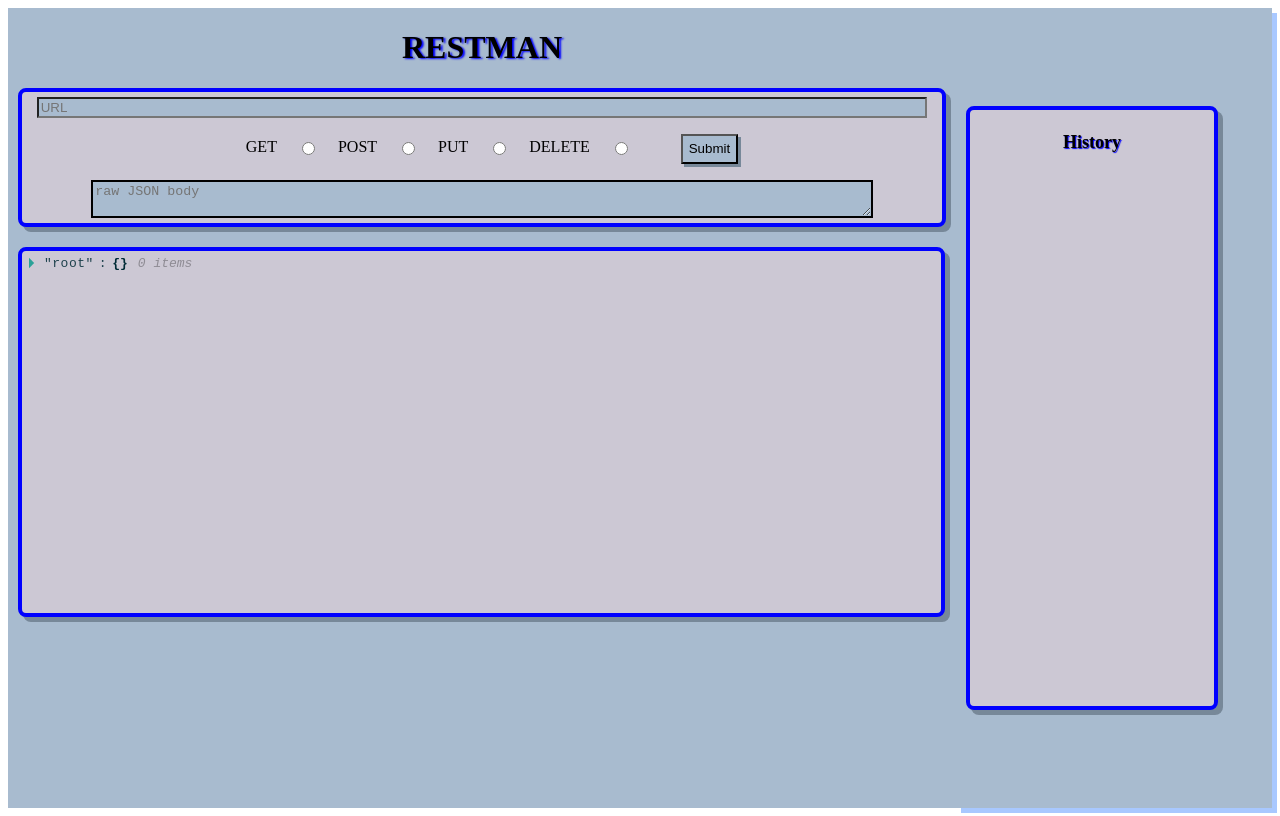
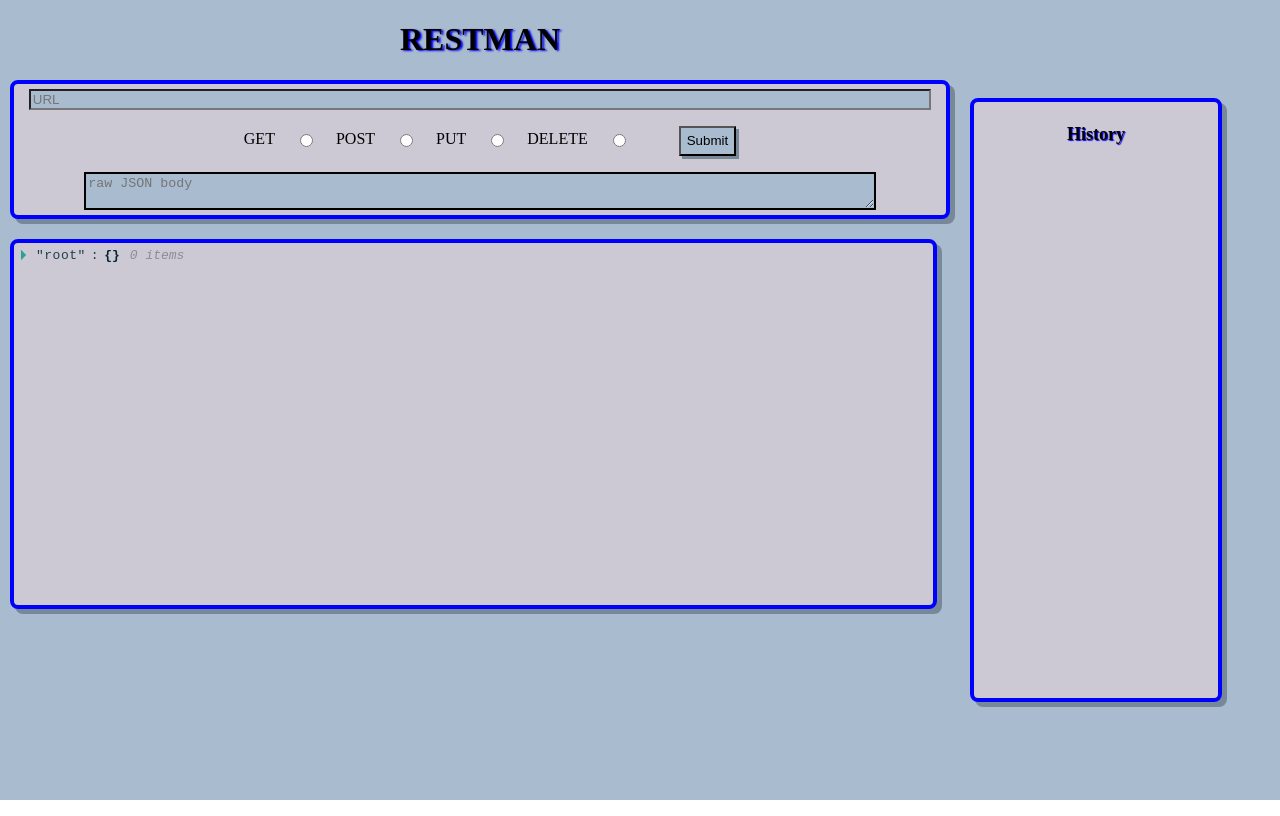
Before and after one commit to Jerud-Moyer/RESTMAN, a React app: page / in a window 1280 px wide. Built offline with nearby package versions, Linux system fonts and the light colour scheme.

Commit message:
tests passing

```diff
--- a/src/containers/Resty.css
+++ b/src/containers/Resty.css
@@ -14,3 +14,7 @@
 
   }
 }
+
+body {
+  margin: 0;
+}
```
Also changed, not shown: 2 other files (tests, documents, lock files or other folders).
